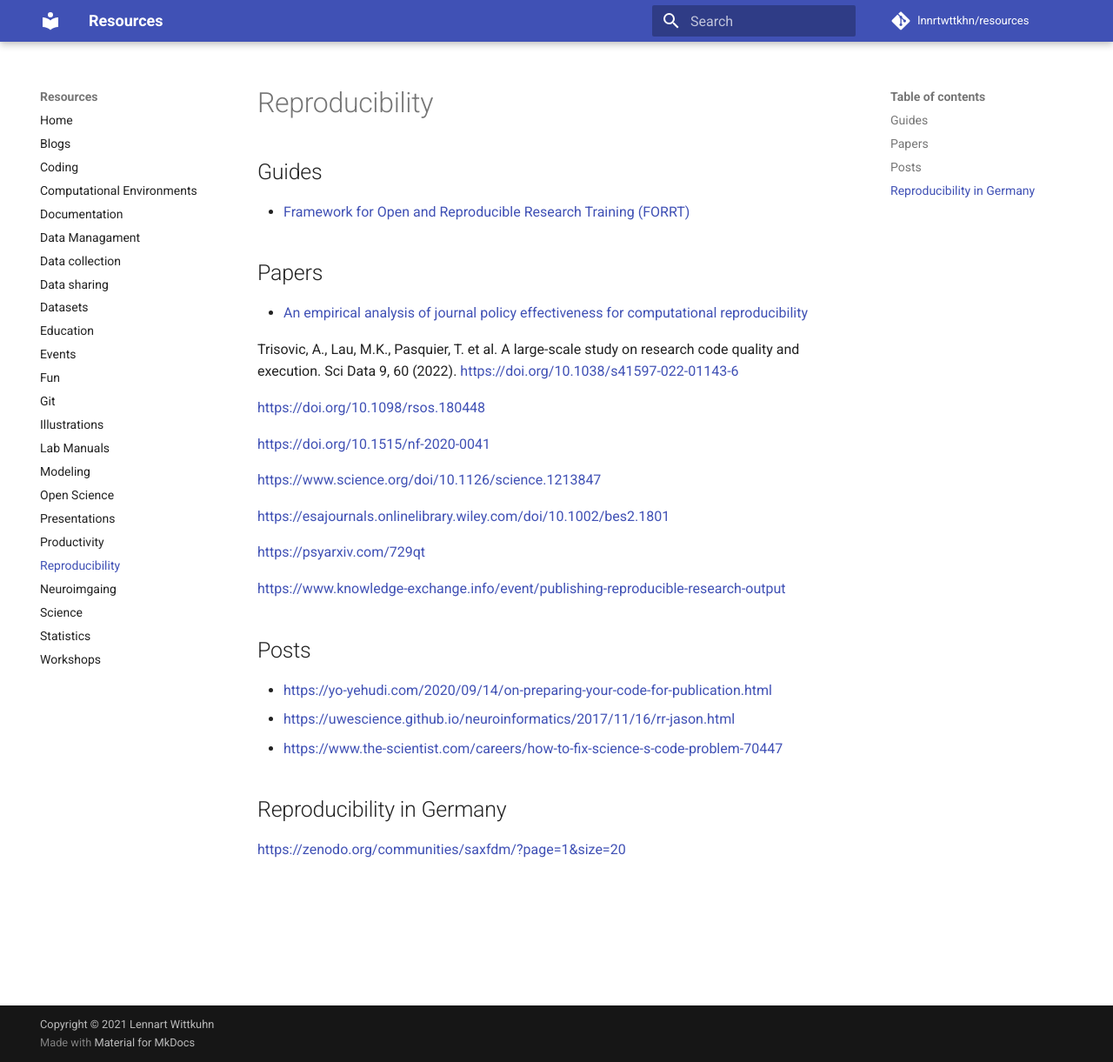
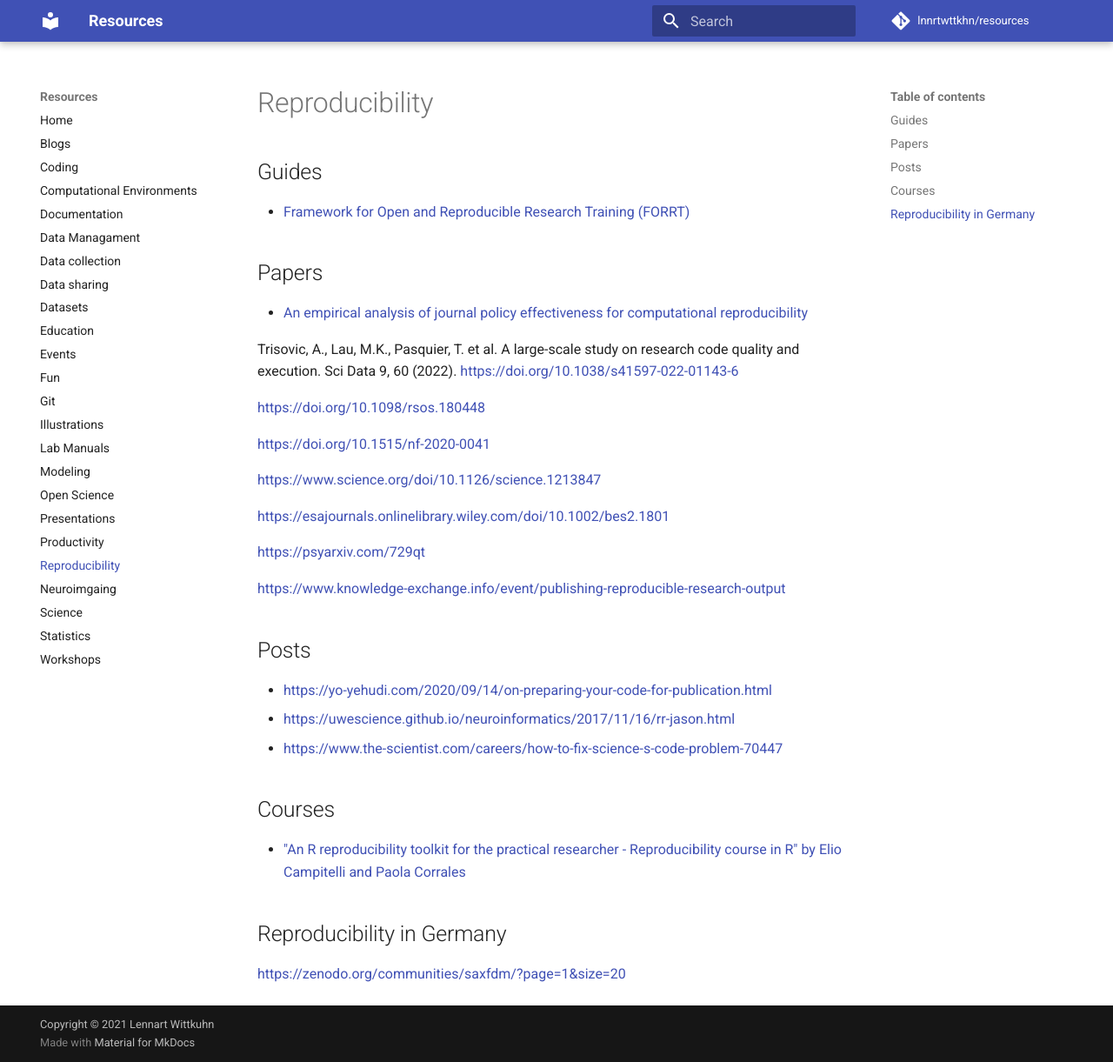
Before and after one commit to lnnrtwttkhn/resources, an MkDocs documentation site: the page built from docs/reproducibility.md, in a window 1280 px wide and 1221 px high. Shown: the whole window at 87% size. Built offline with MkDocs 1.6.1 and Material for MkDocs 9.7.7, drawn with Linux system fonts in a browser that asks for light colours; comment, search, counter and statistics services are not loaded.

Commit message:
add course on reproducibility in R

```diff
--- a/docs/reproducibility.md
+++ b/docs/reproducibility.md
@@ -3,7 +3,6 @@
 ## Guides
 
 - [Framework for Open and Reproducible Research Training (FORRT)](https://forrt.org)
-
 
 ## Papers
 
@@ -29,6 +28,10 @@ https://www.knowledge-exchange.info/event/publishing-reproducible-research-outpu
 -  https://uwescience.github.io/neuroinformatics/2017/11/16/rr-jason.html
 - https://www.the-scientist.com/careers/how-to-fix-science-s-code-problem-70447
 
+## Courses
+
+- ["An R reproducibility toolkit for the practical researcher - Reproducibility course in R" by Elio Campitelli and Paola Corrales](https://eliocamp.github.io/reproducibility-with-r/)
+
 ## Reproducibility in Germany
 
  https://zenodo.org/communities/saxfdm/?page=1&size=20
```
